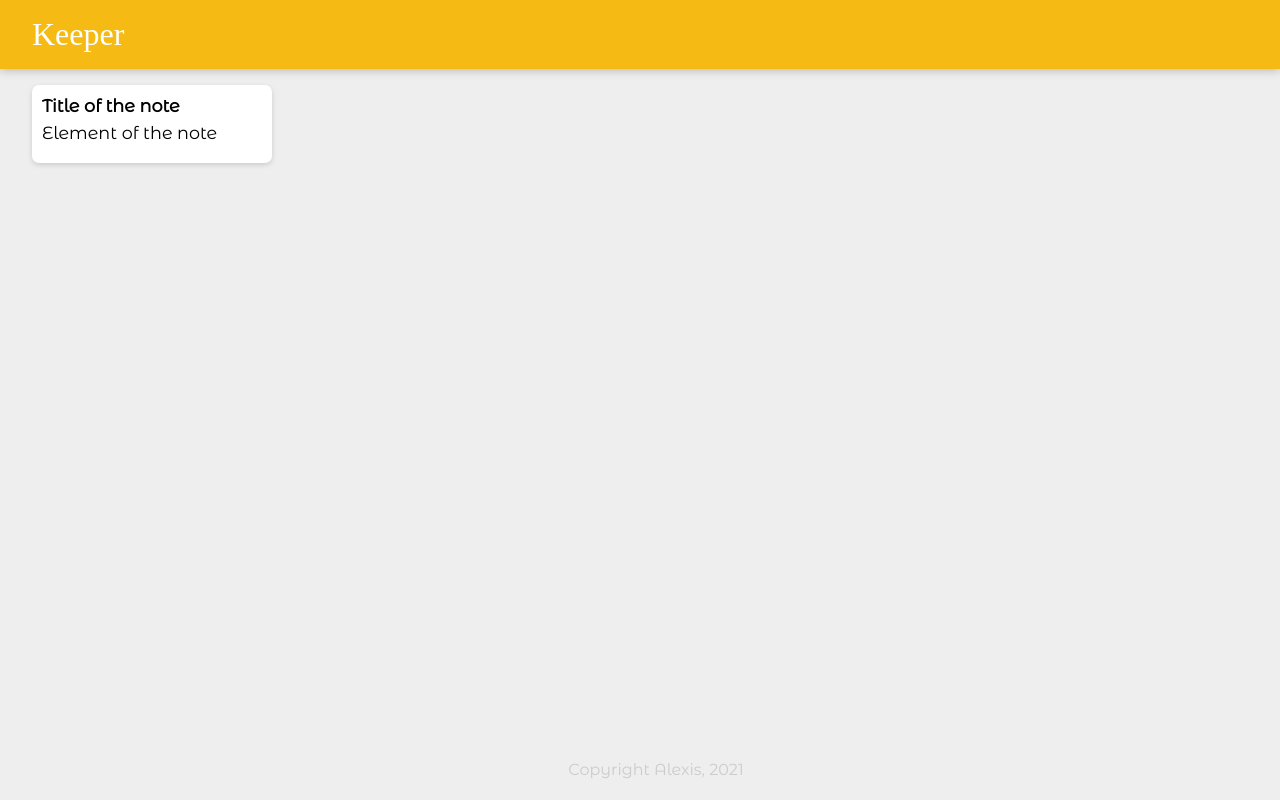
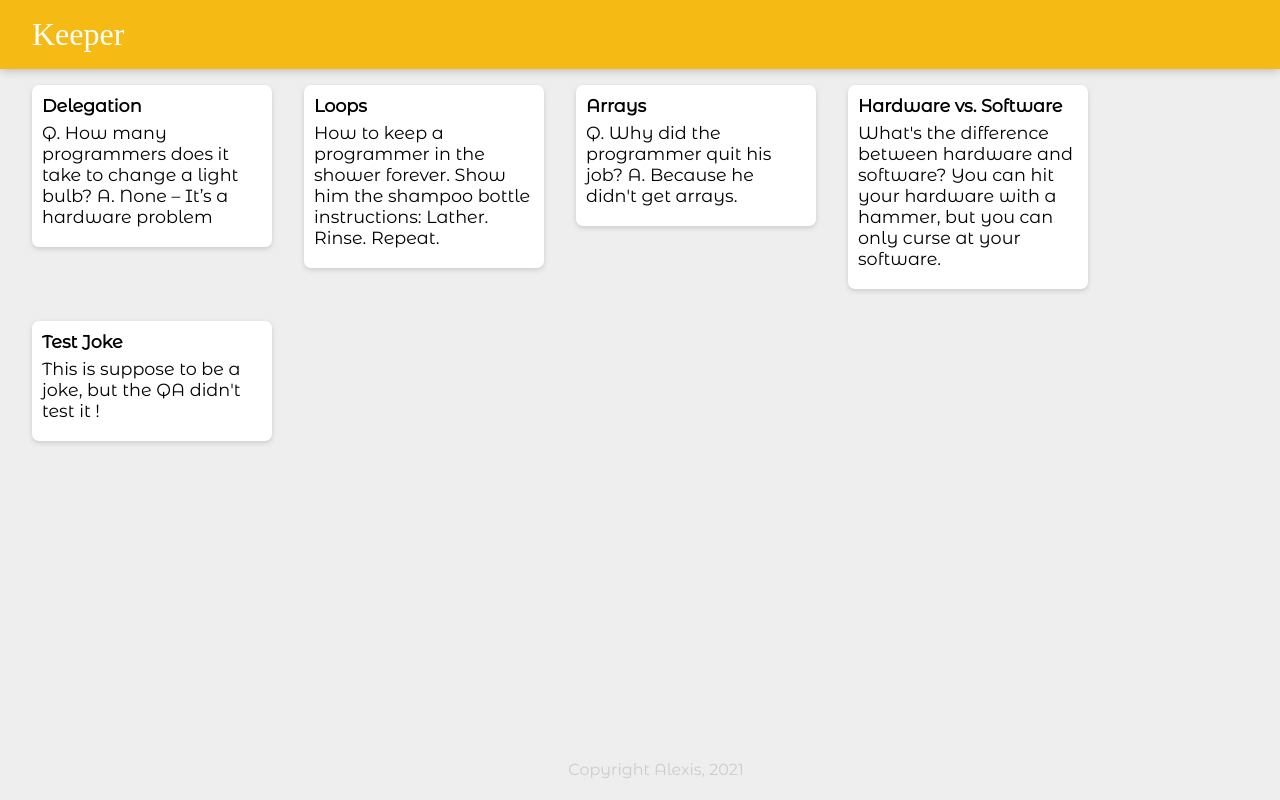
Before and after one commit to Alex1s-C/KeeperApp, a React (Create React App) app: page / in a window 1280 px wide. Built offline with nearby package versions, Linux system fonts and the light colour scheme; a web font is replaced by a local one.

Commit message:
Exo 2 Arrow function, mapping ...

```diff
--- a/public/index.html
+++ b/public/index.html
@@ -3,6 +3,7 @@
   <head>
     <link href="https://fonts.googleapis.com/css2?family=McLaren&family=Montserrat+Alternates&display=swap"
       rel="stylesheet">
+      <link rel="stylesheet" href="./app.css">
     <title>Keeper App</title>
   </head>
   <body>
--- a/src/components/App.jsx
+++ b/src/components/App.jsx
@@ -1,14 +1,18 @@
 import React from 'react';
-import './App.css';
 import Header from "./header"
 import Footer from "./footer"
 import Note from "./note";
+import {notes} from "./notes";
 
 function App() {
   return (
     <div>
       <Header />
-      <Note />
+
+    {notes.map((o, i) => (
+        <Note noteTitle={o.title} noteContent={o.content} key={o.id}/>
+      ))}
+
       <Footer />
     </div>
   );
--- a/src/components/footer.jsx
+++ b/src/components/footer.jsx
@@ -1,5 +1,4 @@
 import React from "react";
-import './App.css';
 
 const year = new Date().getFullYear();
 
--- a/src/components/header.jsx
+++ b/src/components/header.jsx
@@ -1,5 +1,5 @@
 import React from "react";
-import './App.css';
+
 
 function Header(){
     return (
--- a/src/components/note.jsx
+++ b/src/components/note.jsx
@@ -1,11 +1,10 @@
 import React from "react";
-import './App.css';
 
-function Note(){
+function Note(props){
     return (
     <div className="note">
-        <h1>Title of the note</h1>
-        <p>Element of the note</p>
+        <h1>{props.noteTitle}</h1>
+        <p>{props.noteContent}</p>
     </div>
     );
 }
--- /dev/null
+++ b/src/components/notes.js
@@ -0,0 +1,32 @@
+export const notes = [
+    {
+      key: 1,
+      title: "Delegation",
+      content:
+        "Q. How many programmers does it take to change a light bulb? A. None – It’s a hardware problem"
+    },
+    {
+      key: 2,
+      title: "Loops",
+      content:
+        "How to keep a programmer in the shower forever. Show him the shampoo bottle instructions: Lather. Rinse. Repeat."
+    },
+    {
+      key: 3,
+      title: "Arrays",
+      content:
+        "Q. Why did the programmer quit his job? A. Because he didn't get arrays."
+    },
+    {
+      key: 4,
+      title: "Hardware vs. Software",
+      content:
+        "What's the difference between hardware and software? You can hit your hardware with a hammer, but you can only curse at your software."
+    },
+    {
+      key: 5,
+      title: "Test Joke",
+      content:
+        "This is suppose to be a joke, but the QA didn't test it !"
+    }
+  ];
```
Also changed, not shown: public/App.css (renamed from src/components/App.css).
